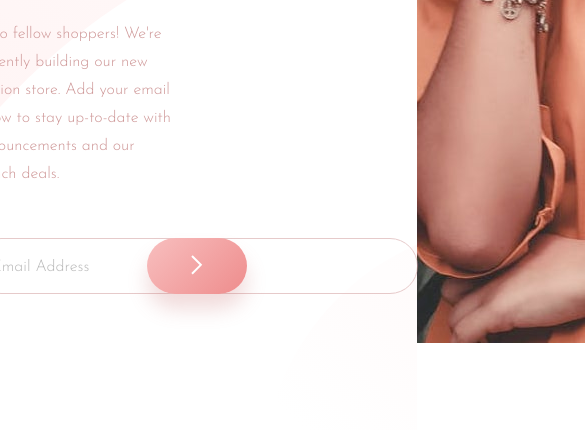
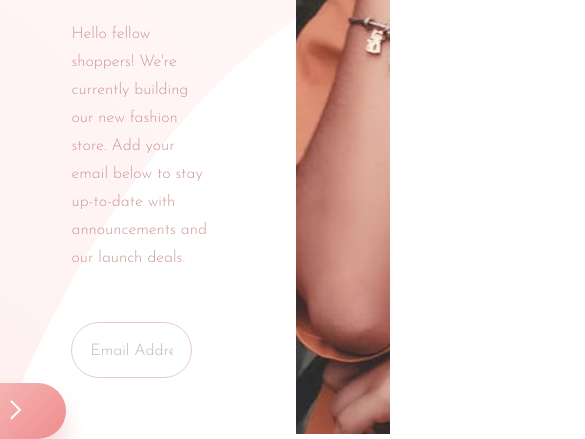
Before and after one commit to denisaorlikova/base-apparel-coming-soon, a website: page index.html in a window 390 px wide. Shown: the part 457-896 px from the top of the page, 585 px wide, since content can reach past the window. Drawn offline with Linux system fonts and the light colour scheme.

Commit message:
fix responsivity

```diff
--- a/index.html
+++ b/index.html
@@ -27,7 +27,7 @@
                 </p>
             </div>
             <div class="h-subscribe">
-                <form action=" ">
+                <form>
                     <input class="h-subscribe__input" type="email" name="email-input" id="email-input" placeholder="Email Address" >
                     <button class="h-subscribe__btn" id="email-submit">
                         <img src="src/images/icon-arrow.svg" alt="submit email">
@@ -39,7 +39,6 @@
             </div>
         </div>
         <div class="header-img--desktop">
-            <img src="src/images/hero-desktop.jpg" alt=" ">
         </div>
     </header>
 </body>
--- a/src/scss/styles.scss
+++ b/src/scss/styles.scss
@@ -59,9 +59,9 @@ header {
 }
 
 .header-main {
+    min-height: 100vh;
     width: 57.64%;
-    height: 100%;
-    padding: 0 13.75rem 0 10.313rem;
+    padding: 0 0 0 18.33%;
     background-color: $gradient-lighter;
     background-image: url(../images/bg-pattern-desktop.svg);
     background-size: cover;
@@ -74,11 +74,10 @@ header {
 
 .header-img--desktop {
     width: 42.36%;
-    height: 100%;
-
-    img {
-        height: 100%;
-    }
+    min-height: 100vh;
+    background-image: url(../images/hero-desktop.jpg);
+    background-repeat: no-repeat;
+    background-size: cover;
 }
 
 .h-logo {
@@ -91,6 +90,7 @@ header {
     letter-spacing: 17.320634841918945px;
     text-align: left;
     margin: 8.5rem 0 2rem 0;
+    padding: 0 38.89% 0 0;
 
 }
 
@@ -116,12 +116,11 @@ header {
     letter-spacing: 0px;
     text-align: left;
     color: $desaturated-red;
-    padding: 0 1.5rem 0 0;
+    padding: 0 38.89% 0 0;
     margin-bottom: 3.125rem;
 }
 
 .h-subscribe {
-    padding-bottom: 5rem;
 
     form {
         margin: 0;
@@ -137,7 +136,8 @@ header {
 
 .h-subscribe__input {
     height: 56px;
-    width: 445px;
+    width: 53.61%;
+    max-width: 445px;
     mix-blend-mode: normal;
     opacity: 0.5;
     border: 1px solid $desaturated-red;
@@ -153,15 +153,16 @@ header {
 }
 
 .h-subscribe__btn {
-    position: relative;
     width: 100px;
     height: 56px;
-    left: 77.53%;
-    bottom: 56px;
     background: $gradient-darker;
     box-shadow: 0px 15px 20px 0 rgba(198, 110, 110, 0.247569);
     border: none;
     border-radius: 28px;
+    position: relative;
+    right: 105px;
+    top: 5px;
+    z-index: 4;
 }
 
 .h-subscribe__error {
@@ -175,7 +176,7 @@ header {
     color: $soft-red;
     display: none;
     position: relative;
-    bottom: 50px;
+    top: 8px;
     left: 20px;
 
     &::after {
@@ -183,7 +184,7 @@ header {
         display: block;
         position: relative;
         bottom: 74px;
-        left: 260px;
+        left: 30%;
     }
 }
 
```
Also changed, not shown: src/css/styles.css.
